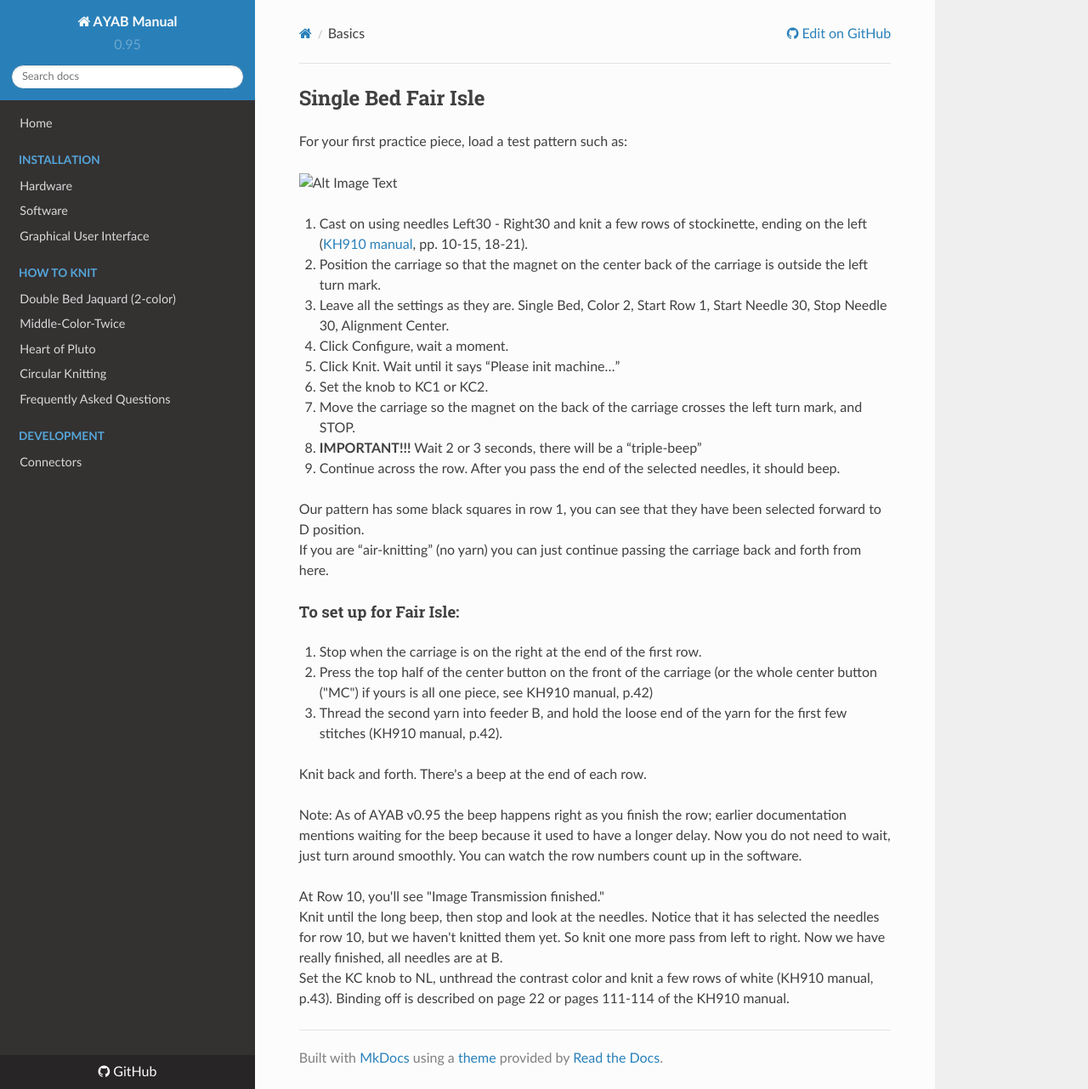
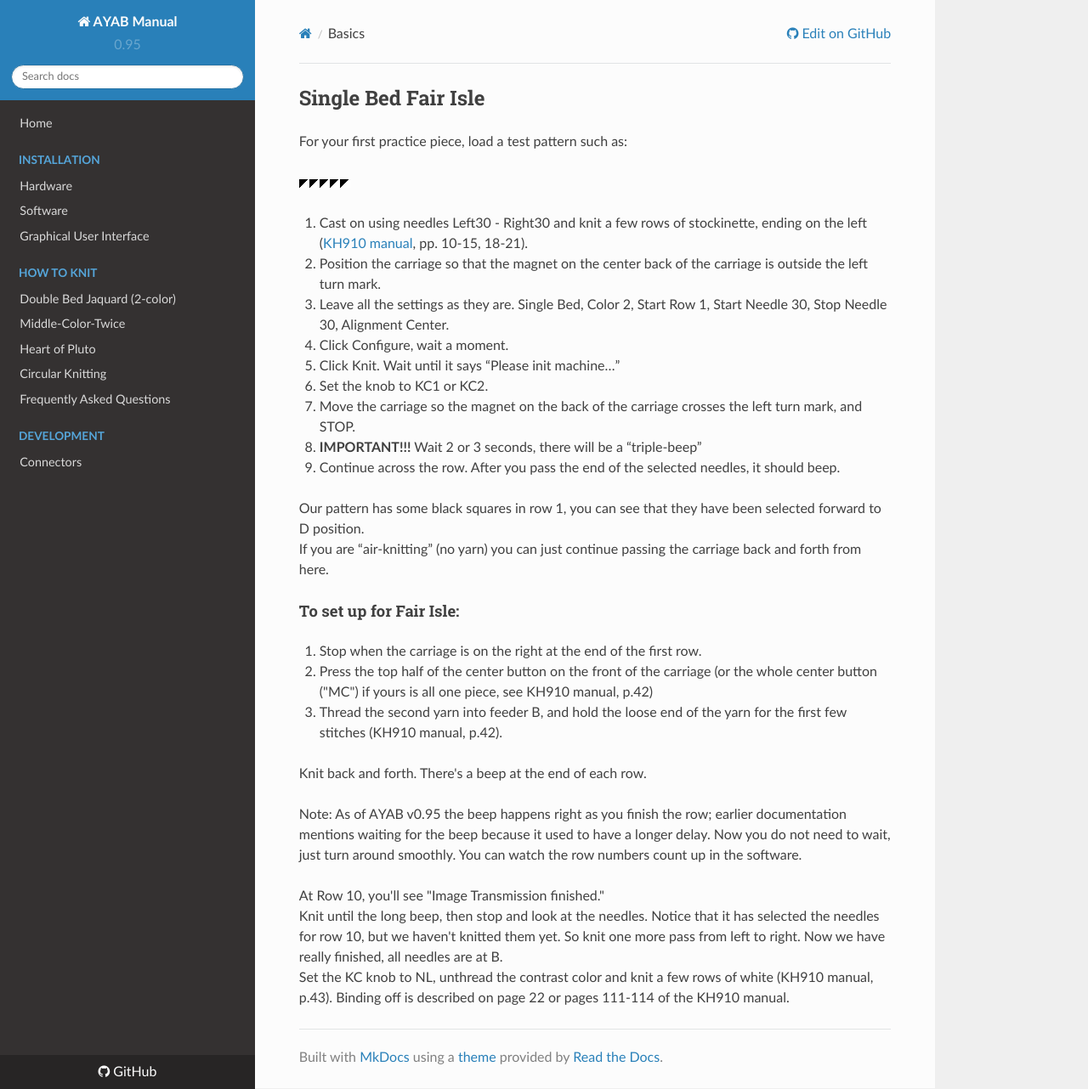
Before and after one commit to AllYarnsAreBeautiful/ayab-manual, an MkDocs documentation site: the page built from docs/how_to_knit/basics.md, in a window 1280 px wide and 1282 px high. Shown: the whole window at 85% size. Built offline with MkDocs 1.6.1, drawn with Linux system fonts in a browser that asks for light colours; nearby versions of some CDN libraries.

Commit message:
Fixing path for triangles_60x10.png

```diff
--- a/docs/how_to_knit/basics.md
+++ b/docs/how_to_knit/basics.md
@@ -2,7 +2,7 @@
 ## Single Bed Fair Isle
 For your first practice piece, load a test pattern such as:
 
-![Alt Image Text](/Users/adriennehunter/Documents/AYAB/patterns/triangles_60x10.png "Triangles")
+![triangles_60x10.png](img/dbj_2-color/triangles_60x10.png)
 
 1. Cast on using needles Left30 - Right30 and knit a few rows of stockinette, ending on the left
    ([KH910 manual](http://machineknittingetc.com/brother-kh910-user-guide.html), pp. 10-15, 18-21).
```
